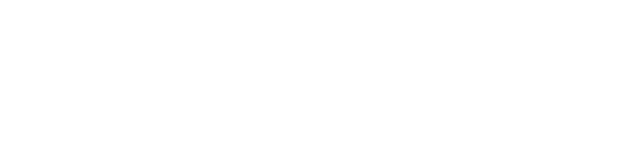
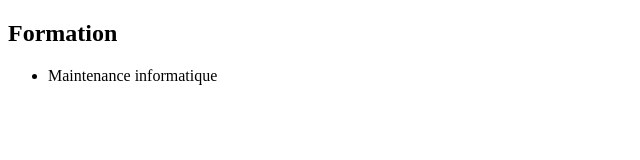
Before and after one commit to Akambi54/mon-cv, a plain HTML site: page index.html in a window 1280 px wide. Shown: the whole page, without its empty margins (0-640 px from the left). Drawn offline with Linux system fonts and the light colour scheme.

Commit message:
mise en place dela section formations

```diff
--- a/index.html
+++ b/index.html
@@ -8,5 +8,10 @@
 </head>
 <body>
 
+    <h2>Formation</h2>
+    <ul>
+        <li>Maintenance informatique</li>
+
+    </ul>
 </body>
 </html>
```
